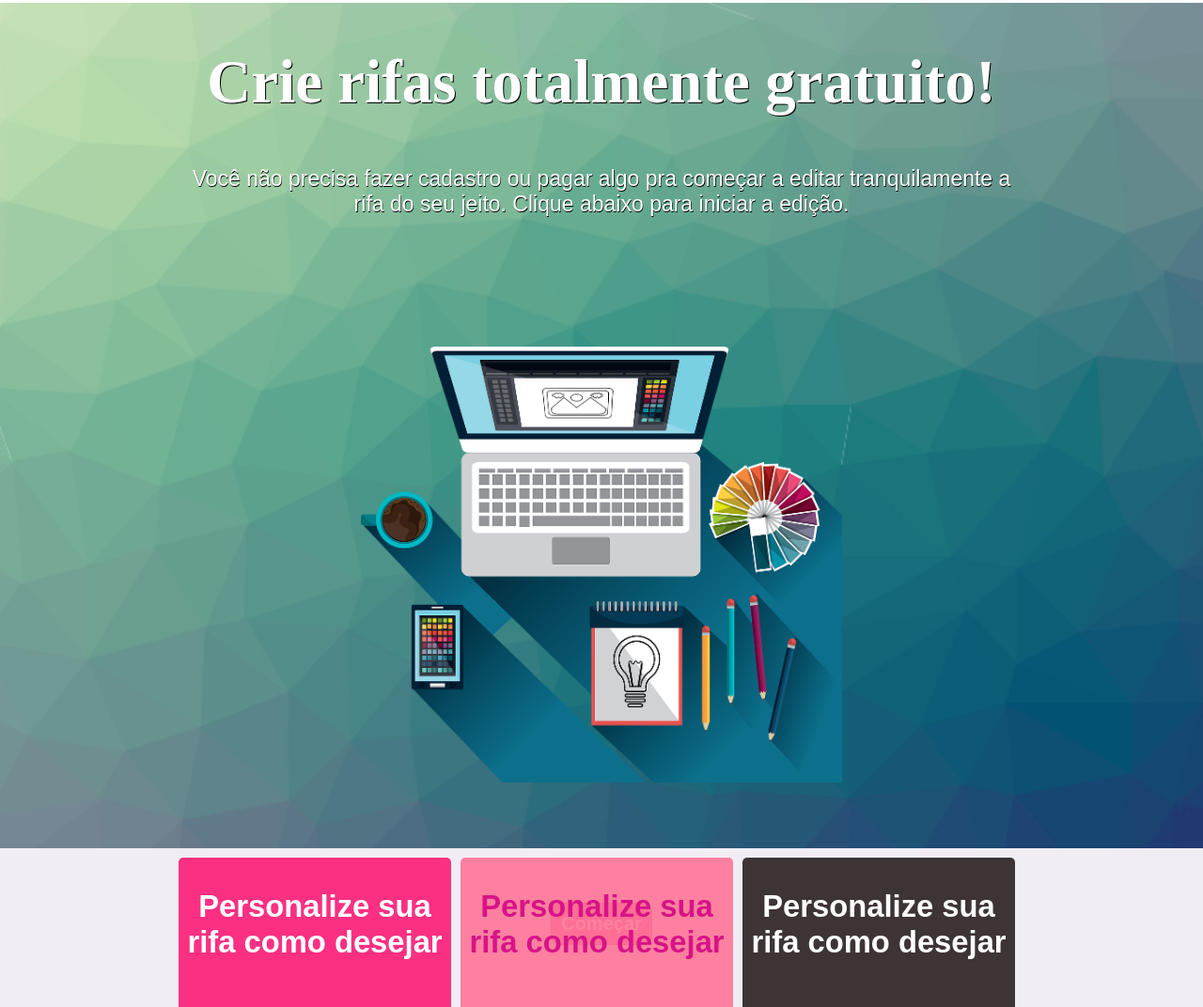
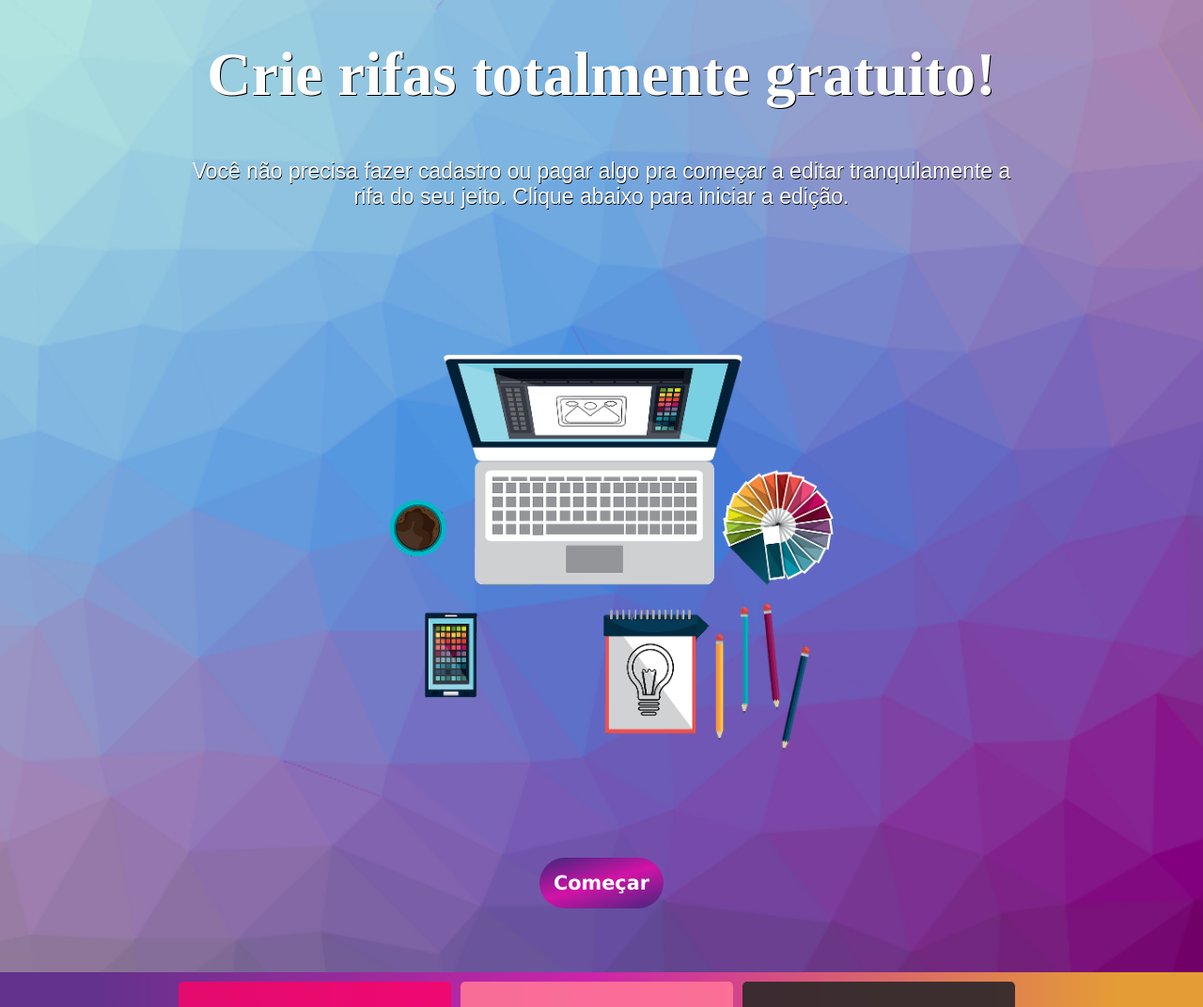
Before and after one commit to henriqerocha/Projeto_HJ_2.0, a plain HTML site: page index.html in a window 1280 px wide. Shown: the part 128-1200 px from the top of the page at 94% size. Drawn offline with Linux system fonts and the light colour scheme.

Commit message:
Add files via upload

```diff
--- a/css/style.css
+++ b/css/style.css
@@ -1,6 +1,15 @@
+:root{
+    --first-color: #582383;
+    --second-color: #d312a7;
+    --third-color: #f0a01e;
+    --third-clear: #81218a;
+    --color-white: #FFF;
+}
 body{
     padding: 0;
     margin: 0;
+    background: rgb(240,160,30);
+    background: linear-gradient(270deg, rgba(240,160,30,1) 7%, rgba(211,18,167,1) 51%, rgba(88,35,131,1) 92%);
 }
 
 .container{
@@ -12,12 +21,13 @@ body{
 
 header{
     width: 1280px;
-    border-bottom: 1px solid #31AFB4;
+    border-bottom: 1px solid var(--first-color);
 
 }
 .topo{
     display: flex;
     justify-content: space-between;
+    height: 15vh;
 }
 
 .logoTop{
@@ -41,23 +51,39 @@ header{
 .menuTop li a{
     padding: 15px;
     text-decoration: none;
-    color: #115571;
+    color: var(--color-white);
 
 }
 .menuTop a:hover{
-    background-color: #31AFB4;
-    color: white;
+}
+.active a{
+    font-family: Verdana, Geneva, Tahoma, sans-serif;
+    font-size: 1.3em;
+    margin-right: 1em;
+}
+.active a:hover{
+    text-decoration: underline;
+}
+
+.botaoRifa a{
+    font-family: Verdana, Geneva, Tahoma, sans-serif;
+    padding: 15px;
+    font-weight: bold;
+    font-size: 1.3em;
+    background: rgb(88,35,131);
+background: linear-gradient(163deg, rgba(88,35,131,1) 9%, rgba(211,18,167,1) 49%, rgba(88,35,131,1) 92%);
+    border-radius: 30px;
 }
 
 
 #backImage{
-    margin-top: 10px;
-    background-image: url('../images/fundo-craque.png');
+    margin-top: 2px;
+    background-image: url('../images/fundo-craque2.png');
     /*background: rgb(30,224,255);
 background: linear-gradient(153deg, rgba(30,224,255,1) 0%, rgba(16,84,249,0.5555264342064952) 58%, rgba(0,212,255,0.5359185910692401) 100%);*/
     background-position: center;
     background-size: cover;
-    height: 900px;
+    height: 130vh;
 }
 
 .conteudoWallpaper{
@@ -65,7 +91,7 @@ background: linear-gradient(153deg, rgba(30,224,255,1) 0%, rgba(16,84,249,0.5555
 
 
 .imageTop{
-    background-image: url('/images/montagem-design.png');
+    background-image: url('/images/montagem-design-sfundo.png');
     background-size: contain;
     background-repeat: no-repeat;
     position: relative;
@@ -178,21 +204,19 @@ background: linear-gradient(153deg, rgba(30,224,255,1) 0%, rgba(16,84,249,0.5555
     margin-bottom: 50px;
 }
 .botaoIniciar{
-    margin-top: 5vh;
     display: flex;
     justify-content: center;
 }
 .botaoIniciar a{
-    font-family: Arial, Helvetica, sans-serif;
-    background-color: #FC3082;
-    list-style: none;
+    font-family: Verdana, Geneva, Tahoma, sans-serif;
+    padding: 15px;
+    font-weight: bold;
+    font-size: 1.3em;
+    background: rgb(88,35,131);
+background: linear-gradient(163deg, rgba(88,35,131,1) 9%, rgba(211,18,167,1) 49%, rgba(88,35,131,1) 92%);
+    border-radius: 30px;
+    color: var(--color-white);
     text-decoration: none;
-    font-weight: bold;
-    font-size: 20px;
-    color: white;
-    border: 0.1vh solid rgba(52, 43, 45, 0.5);
-    padding: 10px;
-    border-radius: 10px;
 }
 
 .botaoIniciar a:hover{
```
